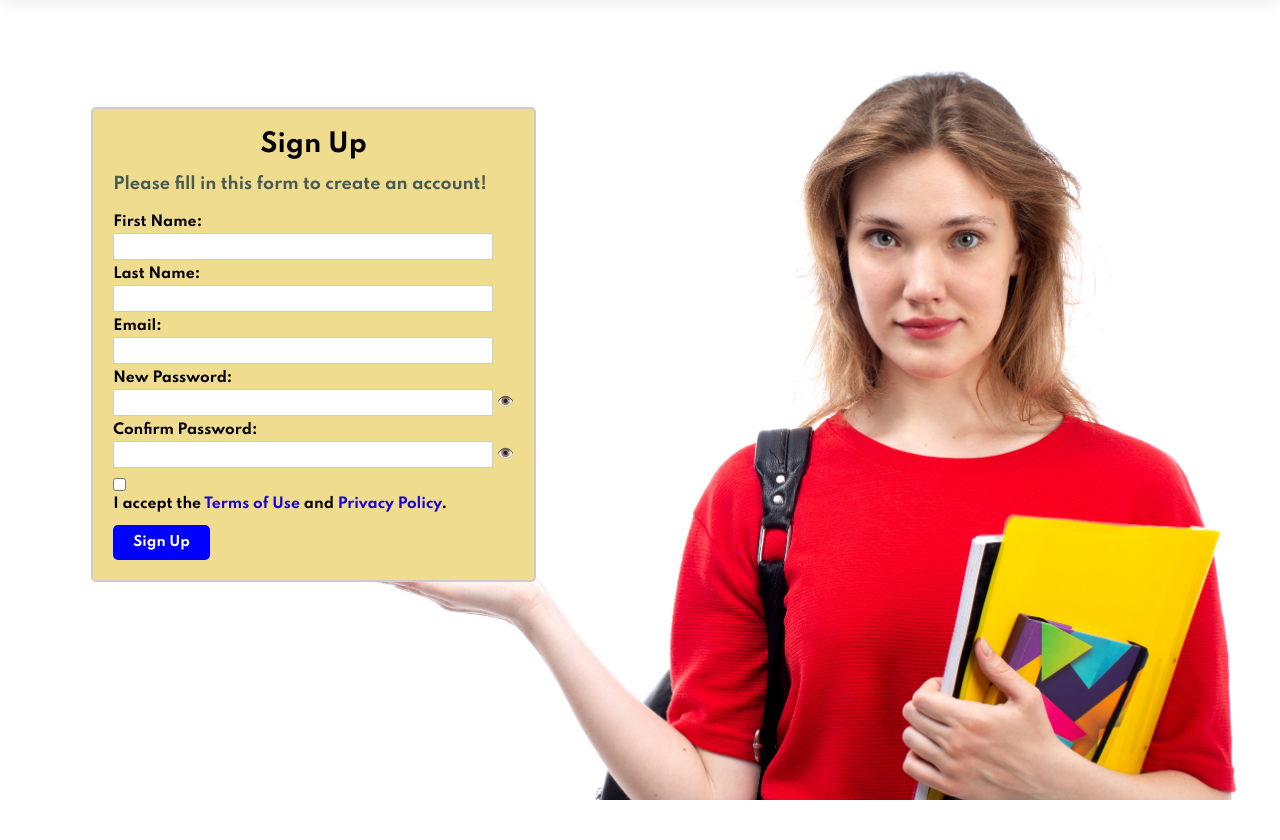
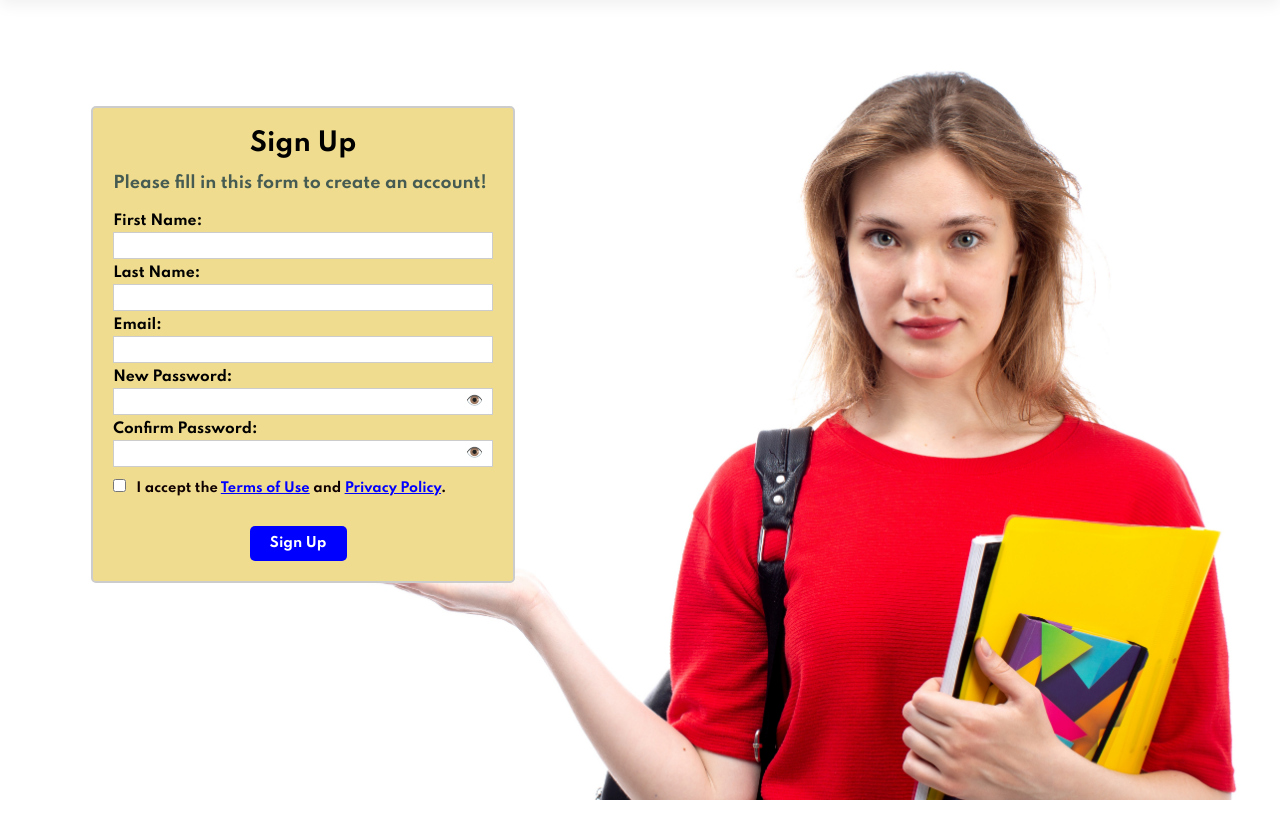
Before and after one commit to oRocket/Learning-Buddies, a Flask app: page /signup in a window 1280 px wide. Shown: the part 95-935 px from the top of the page. Run offline with Flask 3, Linux system fonts and the light colour scheme.

Commit message:
update login and signup pages

```diff
--- a/static/style.css
+++ b/static/style.css
@@ -906,6 +906,10 @@
     margin-top: 10px;
 }
 
+.submit {
+    margin-top: 20px; /* Adjust the margin as needed */
+}
+
 .form-group {
 	margin-bottom: 6px;
 }
@@ -916,20 +920,22 @@
 	margin-bottom: 2px;
 
 }
+
+/* Add this CSS to position the toggle properly */
 .password-container {
-	positive: relative;
-	width: 100%;
+    position: relative;
+    width: 100%;
 }
 
-.password-container input[type="password"] {
-	border: 1px solid #ccc;
+
+.password-toggle {
+    position: absolute;
+    top: 50%;
+    right: 10px;
+    transform: translateY(-50%);
+    cursor: pointer;
 }
 
-.show-password-toogle {
-	positive: absolute;
-	transform: translateY(-50%);
-	cursor: pointer;
-}
 
 input[type="text"], input[type="password"], input[type="email"] {
 	width: 380px;
@@ -991,6 +997,28 @@
     cursor: pointer;
 }
 
+.terms-label {
+    display: flex;
+    align-items: center;
+}
+
+.terms-label input[type="checkbox"] {
+    margin-right: 10px;
+}
+
+.terms-label span {
+    font-size: 13px;
+    margin-top: 8px;
+    color: #0f0101;
+}
+
+/* Adjust the styles for the links if needed */
+.terms-label a {
+    text-decoration: underline; /* Underline the links */
+    color: blue;
+}
+
+
 /* Login Page */
 #login-hero {
     background-image: url("img/Login-hero.jpg");
@@ -1053,20 +1069,20 @@
         margin-bottom: 2px;
 
 }
-.password-container {
-        positive: relative;
-        width: 100%;
+
+.password-input {
+    position: relative;
+    width: 100%;
 }
 
-.password-container input[type="password"] {
-        border: 1px solid #ccc;
+.password-toggle {
+    position: absolute;
+    top: 50%;
+    right: 10px;
+    transform: translateY(-50%);
+    cursor: pointer;
 }
 
-.show-password-toogle {
-        positive: absolute;
-        transform: translateY(-50%);
-        cursor: pointer;
-}
 
 input[type="text"], input[type="password"] {
         width: 380px;
--- a/templates/signup.html
+++ b/templates/signup.html
@@ -44,7 +44,7 @@
                 </div>
                 <div class="form-group">
                     <label for="last_name">Last Name:</label>
-		    <input type="text" id="last_name" name="last_name" value="{{ user_info['last_name'] if user_info else '' }}" required>
+                    <input type="text" id="last_name" name="last_name" value="{{ user_info['last_name'] if user_info else '' }}" required>
                 </div>
                 <div class="form-group">
                     <label for="email">Email:</label>
@@ -64,16 +64,19 @@
                         <span class="password-toggle" onclick="togglePassword('confirm_password')">👁️</span>
                     </div>
                 </div>
-                <div>
-                    <input type="checkbox" id="terms" class="checkbox" required>
-                    <label for="terms"><strong>I accept the <span>Terms of Use</span> and <span>Privacy Policy</span></strong>.</label>
+                <div class="form-group">
+                    <label for="terms" class="terms-label">
+                        <input type="checkbox" id="terms" class="checkbox" required>
+                        <span>I accept the <a href="#">Terms of Use</a> and <a href="#">Privacy Policy</a>.</span>
+                    </label>
                 </div>
-                <div>
+                <div class="submit">
                     <button type="submit" class="btn">Sign Up</button>
                 </div>
             </form>
+        </div>
+    </section>
 
-    </section>
 
     <section id="newsletter" class="section-p1 section-m1">
         <div class="newstext">
```
Also changed, not shown: other parts of static/style.css (+3 -54 lines), templates/login.html (+10 -3 lines).
